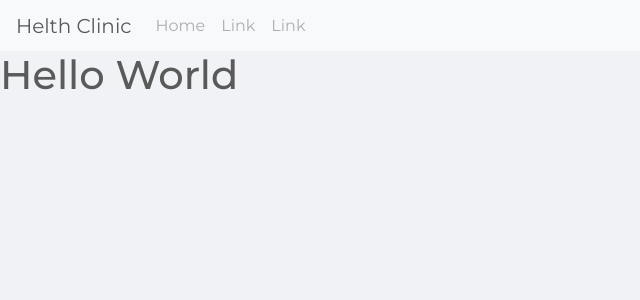
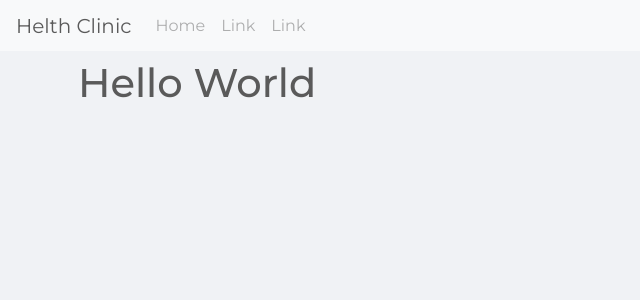
Before and after one commit to Code-Institute-Submissions/3-Milestone-project, a React (Create React App) app in the folder frontend/: page / in a window 1280 px wide. Shown: the top 300 px of the page, without its empty margins (0-640 px from the left). Built offline with nearby package versions, Linux system fonts and the light colour scheme.

Commit message:
added usestate to store the data submited in the input

```diff
--- a/frontend/src/App.tsx
+++ b/frontend/src/App.tsx
@@ -11,7 +11,9 @@ const App: React.FC = () => (
     <GlobalStyle />
     <Router>
       <Navbar />
-      <Routes />
+      <div className="container p-2">
+        <Routes />
+      </div>
     </Router>
   </>
 );
```
